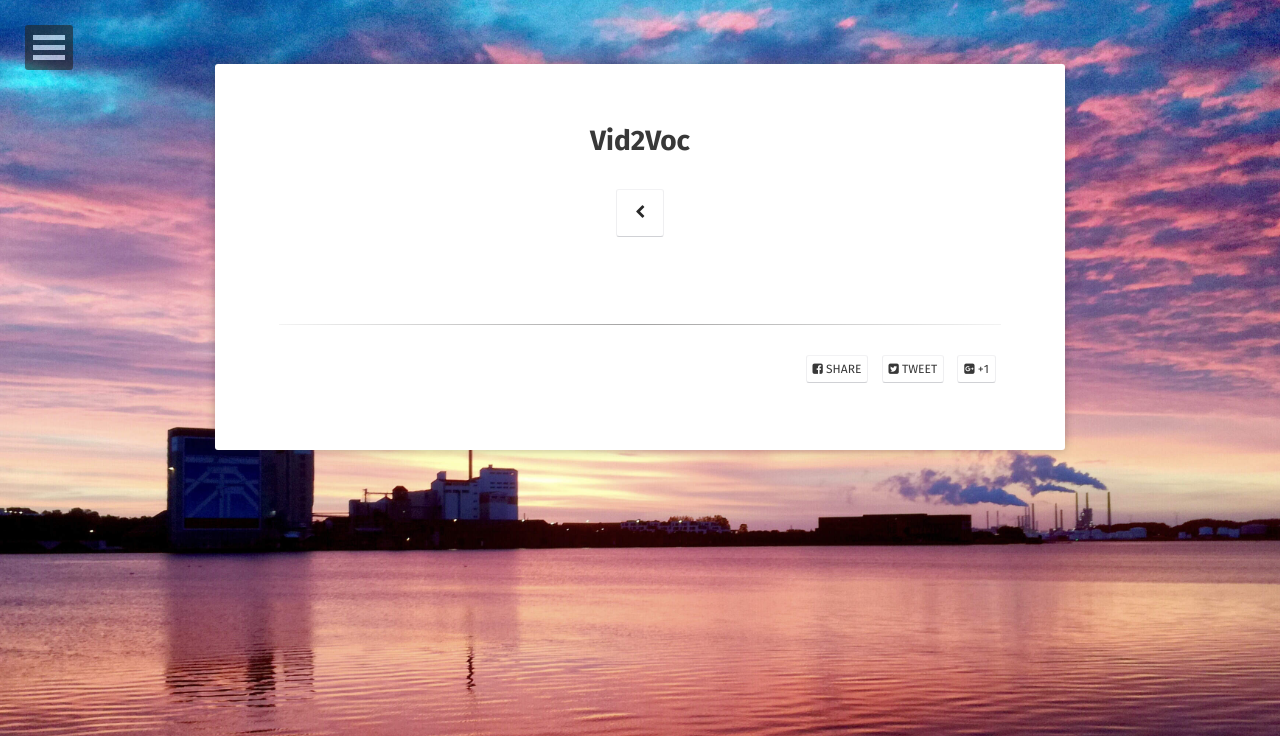
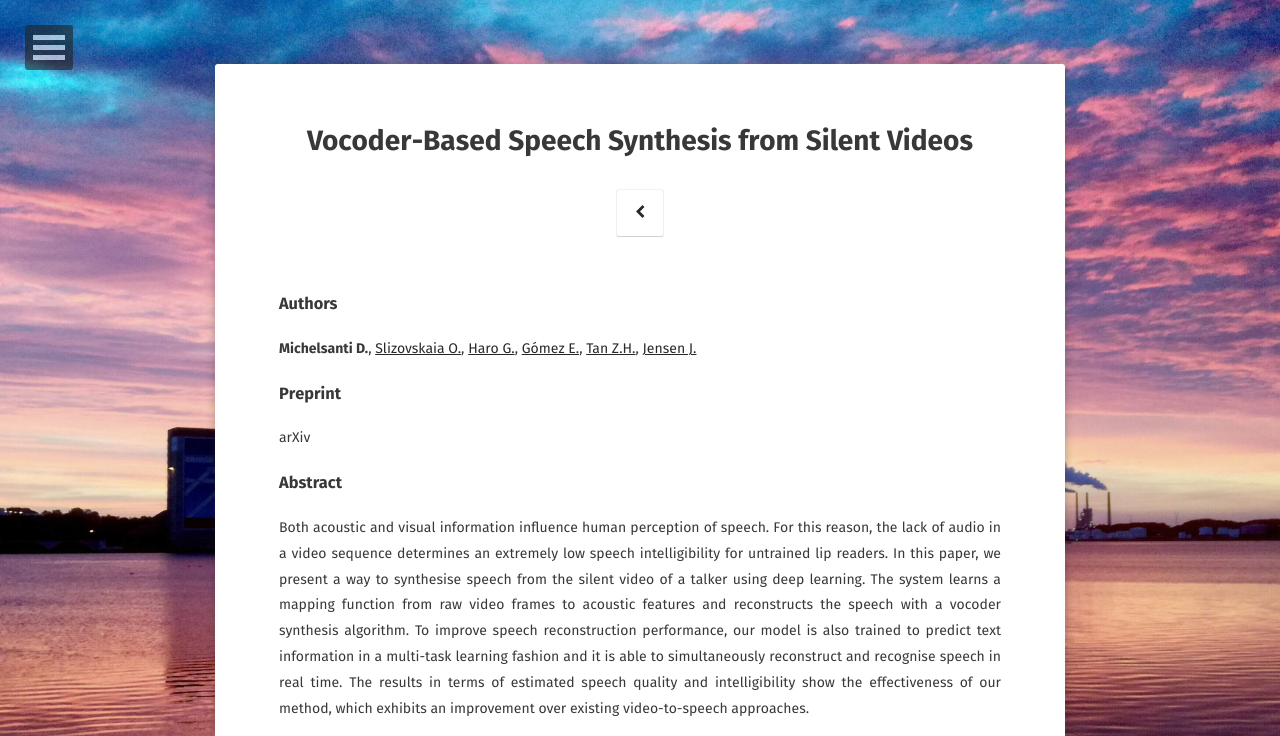
Before and after one commit to danmic/danmic.github.io, a Jekyll site: the page built from _posts/2020-03-20-vid2voc.md, in a window 1280 px wide. Shown: the top 736 px of the page. Built offline with Jekyll 4.4.1, drawn with Linux system fonts in a browser that asks for light colours; some web fonts are replaced; some of the changed text lies outside the part shown; grey boxes are pictures that could not be loaded.

Commit message:
vid2voc updated

```diff
--- a/_posts/2020-03-20-vid2voc.md
+++ b/_posts/2020-03-20-vid2voc.md
@@ -1,8 +1,22 @@
 ---
 layout: post
-title: "Vid2Voc"
+title: "Vocoder-Based Speech Synthesis from Silent Videos"
 date: 2020-03-20
-excerpt: ""
-tags: []
+excerpt: "Michelsanti D., O. Slizovskaia, G. Haro, E. Gómez, Tan Z.H., Jensen J."
+tags: [speech synthesis, speech reconstruction, deep learning, vocoder]
 comments: false
 ---
+
+### Authors
+
+**Michelsanti D.**, [Slizovskaia O.](http://olgaslizovskaia.ml), [Haro G.](https://www.upf.edu/web/gloria-haro), [Gómez E.](https://emiliagomez.com), [Tan Z.H.](http://kom.aau.dk/~zt/), [Jensen J.](http://kom.aau.dk/~jje/)
+
+### Preprint
+
+arXiv
+
+### Abstract
+
+Both acoustic and visual information influence human perception of speech. For this reason, the lack of audio in a video sequence determines an extremely low speech intelligibility for untrained lip readers. In this paper, we present a way to synthesise speech from the silent video of a talker using deep learning. The system learns a mapping function from raw video frames to acoustic features and reconstructs the speech with a vocoder synthesis algorithm. To improve speech reconstruction performance, our model is also trained to predict text information in a multi-task learning fashion and it is able to simultaneously reconstruct and recognise speech in real time. The results in terms of estimated speech quality and intelligibility show the effectiveness of our method, which exhibits an improvement over existing video-to-speech approaches.
+
+<iframe width="560" height="315" src="https://www.youtube.com/embed/dBhBCH-agc4" frameborder="0"> </iframe>
```
